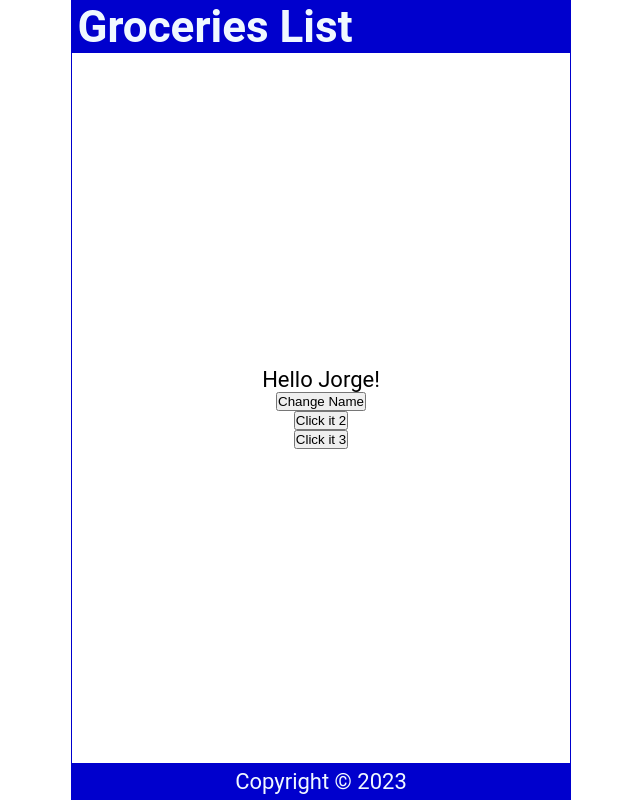
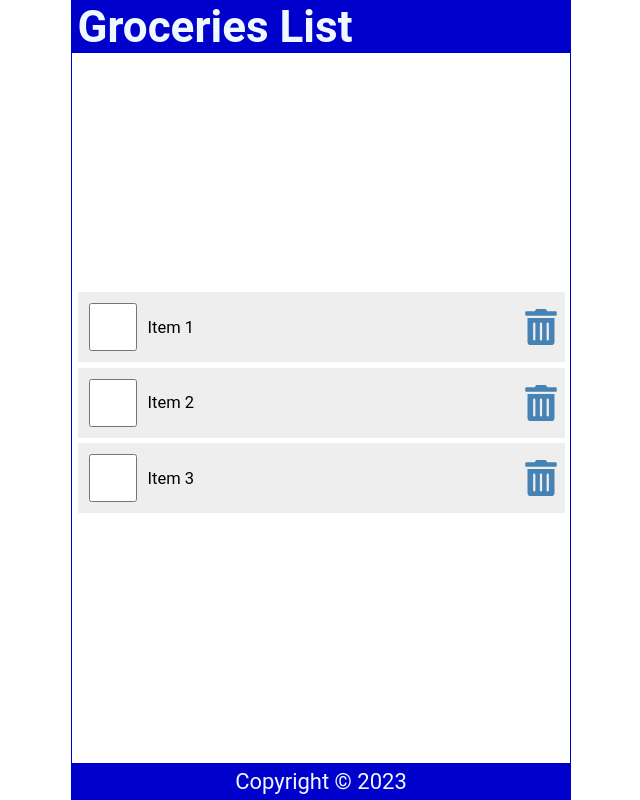
Before and after one commit to jorgeacosta02/React-Review, a React (Create React App) app: page / in a window 1280 px wide. Shown: the whole page, without its empty margins (319-959 px from the left). Built offline with nearby package versions, Linux system fonts and the light colour scheme.

Commit message:
functions + localStorage

```diff
--- a/package.json
+++ b/package.json
@@ -34,5 +34,8 @@
       "last 1 firefox version",
       "last 1 safari version"
     ]
+  },
+  "devDependencies": {
+    "react-icons": "^4.12.0"
   }
 }
--- a/src/Content.js
+++ b/src/Content.js
@@ -1,35 +1,65 @@
 import { useState } from "react";
+import { FaTrashAlt } from 'react-icons/fa'
 
 const Content = () => {
 
-    const [name, setName] = useState ('Jorge');
-    const [count, setCount] = useState (0);
+    const [items, setItems] = useState ([
+        {
+            id: 1,
+            checked: false,
+            item: 'Item 1'
+        },
+        {
+            id: 2,
+            checked: false,
+            item: 'Item 2'
+        },
+        {
+            id: 3,
+            checked: false,
+            item: 'Item 3'
+        }
+    ]);
 
-    const handleNameChange = () => {
-        const names = ['Jorge','Juan','Marti']
-        const int = Math.floor(Math.random() * 3)
-        setName(names[int]);
+    const handleCheck = (id) => {
+        const listItems = items.map((item) => item.id === id ? {...item, checked: !item.checked } : item);
+        setItems(listItems);
+        localStorage.setItem('shoppinglist', JSON.stringify(listItems));
     }
 
-    const handleClick = () => {
-        setCount(count + 1);
-        setCount(count + 10);
-        console.log(count);
-    }
-
-    const handleClick2 = () => {
-        console.log(count);
+    const handleDelete = (id) => {
+        const listItems = items.filter((item) => item.id !== id);
+        setItems(listItems);
+        localStorage.removeItem('shoppinglist', JSON.stringify(listItems));
     }
 
     return(
         <main>
-            <p onDoubleClick={handleClick}>
-                Hello {name}!
-            </p>
-            <button onClick={handleNameChange}>Change Name</button>
-            <button onClick={handleClick}>Click it 2</button>
-            <button onClick={handleClick2}>Click it
-            3</button>
+            {items.length ? (
+
+                <ul>
+                {items.map((item) => (
+                    <li className="item" key={item.id}>
+                        <input
+                            type="checkbox"
+                            onChange={() => handleCheck(item.id)}
+                            checked={item.checked}
+                            />
+                        <label
+                            style={(item.checked) ? { textDecoration:'line-through'} : null}
+                            onDoubleClick={() => handleCheck(item.id)}
+                            >{item.item}</label>
+                        <FaTrashAlt
+                            onClick={() => handleDelete(item.id)}
+                            role="button"
+                            tabIndex="0"
+                            />
+                        </li>
+                    ))}
+                </ul>
+            ) : (
+                <p style={{marginTop: '2rem'}}> Your list is empty!!</p>
+            )}
         </main>
     )
 }
--- a/src/index.css
+++ b/src/index.css
@@ -57,3 +57,62 @@
   display: grid;
   place-content: center;
 }
+
+ul {
+  width: 100%;
+  list-style: none;
+  padding: 0 0.25rem 0.25rem;
+}
+
+ul li::before {
+  content: "\200B";
+}
+
+.item {
+  display: flex;
+  justify-content: flex-start;
+  align-items: center;
+  padding: 0.5rem 0 0.5rem 0.5rem;
+  margin: 0.25rem 0;
+  background-color: #eee;
+}
+
+.item:first-child {
+  margin: 0;
+}
+
+.item input[type="checkbox"] {
+  text-align: center;
+  width: 2.5rem;
+  width: 48px;
+  min-width: 48px;
+  height: 2.5rem;
+  height: 48px;
+  min-height: 48px;
+  cursor: pointer;
+  margin-right: 0.5rem;
+}
+
+.item input[type="checkbox"]:focus + label {
+  text-decoration: underline;
+}
+
+.item > label {
+  font-size: 0.75rem;
+  flex-grow: 1;
+}
+
+.item svg {
+  width: 48px;
+  min-width: 48px;
+  height: 36px;
+  font-size: 1rem;
+  color: steelblue;
+  cursor: pointer;
+}
+
+.item svg:focus,
+.item svg:hover {
+  color: red;
+  outline: none;
+}
```
Also changed, not shown: 1 other file (tests, documents, lock files or other folders).
